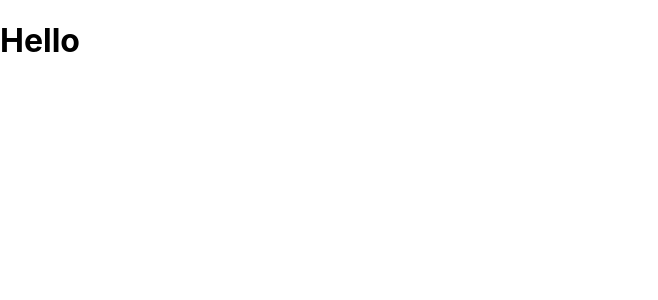
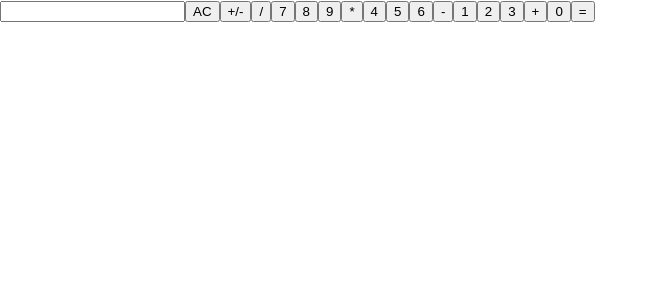
Before and after one commit to dselasea/math-magicians, a React (Create React App) app: page / in a window 1280 px wide. Shown: the top 300 px of the page, without its empty margins (0-658 px from the left). Built offline with nearby package versions, Linux system fonts and the light colour scheme.

Commit message:
add buttons

```diff
--- a/src/App.js
+++ b/src/App.js
@@ -1,7 +1,9 @@
+import Calculator from './components/Calculator';
+
 function App() {
   return (
     <div className="App">
-      <h1>Hello</h1>
+      <Calculator />
     </div>
   );
 }
--- /dev/null
+++ b/src/components/Calculator.js
@@ -0,0 +1,30 @@
+import React from 'react';
+
+const Calculator = () => {
+  const buttonNumbers = [{ id: 1, btn: 'AC' },
+    { id: 2, btn: '+/-' },
+    { id: 3, btn: '/' },
+    { id: 4, btn: '7' },
+    { id: 5, btn: '8' },
+    { id: 6, btn: '9' },
+    { id: 7, btn: '*' },
+    { id: 8, btn: '4' },
+    { id: 9, btn: '5' },
+    { id: 10, btn: '6' },
+    { id: 11, btn: '-' },
+    { id: 12, btn: '1' },
+    { id: 13, btn: '2' },
+    { id: 14, btn: '3' },
+    { id: 15, btn: '+' },
+    { id: 16, btn: '0' },
+    { id: 17, btn: '=' },
+  ];
+  return (
+    <div>
+      <input type="text" />
+      {buttonNumbers.map((button) => <button key={button.id} type="button">{button.btn}</button>)}
+    </div>
+  );
+};
+
+export default Calculator;
```
